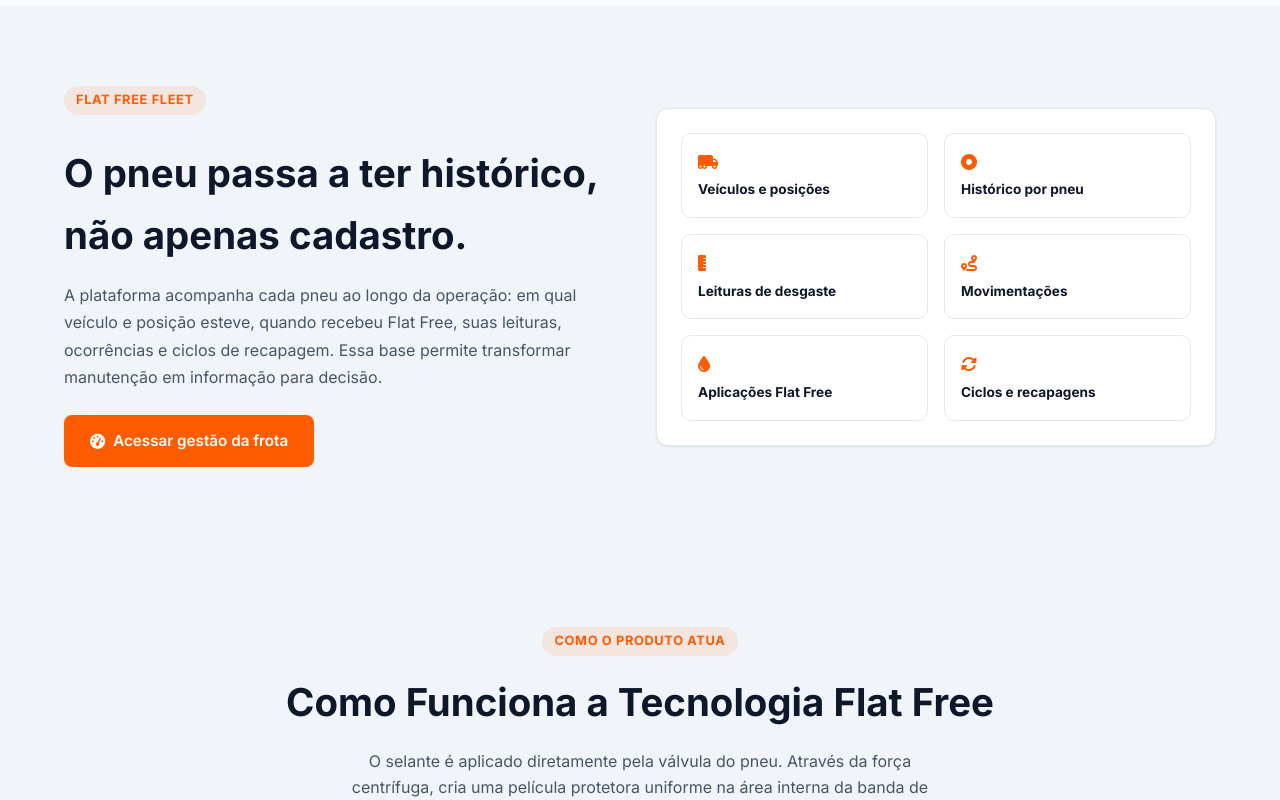
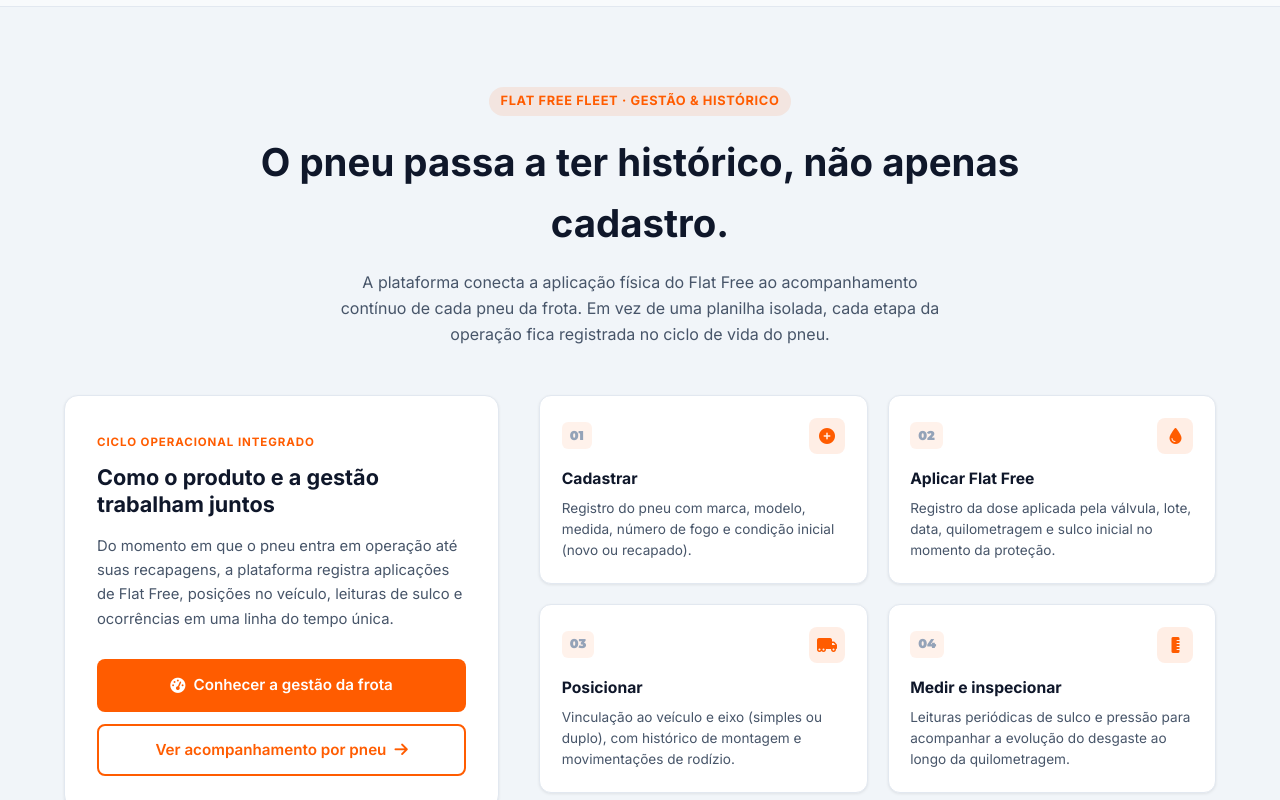
Before and after one commit to vicgouveia-cloud/flat-free-brasil, a Next.js app: page / in a window 1280 px wide. Shown: the part 1520-2320 px from the top of the page. Built offline with nearby package versions, Linux system fonts and the light colour scheme.

Commit message:
feat(home): remodel Flat Free Fleet section around tire lifecycle bridge

```diff
--- a/app/globals.css
+++ b/app/globals.css
@@ -515,3 +515,135 @@
     grid-template-columns: 1fr;
   }
 }
+
+/* Home Fleet Lifecycle Section */
+.home-fleet-section {
+  background: var(--bg-surface-elevated);
+  position: relative;
+  border-top: 1px solid var(--border-color);
+  border-bottom: 1px solid var(--border-color);
+}
+.home-fleet-header {
+  text-align: center;
+  max-width: 820px;
+  margin: 0 auto 3rem;
+}
+.home-fleet-cycle-container {
+  display: grid;
+  grid-template-columns: minmax(0, 0.9fr) minmax(0, 1.4fr);
+  gap: 2.5rem;
+  align-items: start;
+}
+.home-fleet-cycle-intro {
+  background: var(--bg-surface);
+  border: 1px solid var(--border-color);
+  border-radius: 14px;
+  padding: 2rem;
+  box-shadow: var(--shadow-sm);
+}
+.home-fleet-cycle-eyebrow {
+  display: inline-block;
+  font-size: 0.72rem;
+  font-weight: 700;
+  text-transform: uppercase;
+  letter-spacing: 0.08em;
+  color: var(--color-safety-orange);
+  margin-bottom: 0.75rem;
+}
+.home-fleet-cycle-intro h3 {
+  font-size: 1.35rem;
+  font-weight: 800;
+  line-height: 1.25;
+  margin-bottom: 1rem;
+}
+.home-fleet-cycle-intro p {
+  color: var(--text-secondary);
+  line-height: 1.65;
+  font-size: 0.925rem;
+  margin-bottom: 1.75rem;
+}
+.home-fleet-actions {
+  display: flex;
+  flex-direction: column;
+  gap: 0.75rem;
+}
+.home-fleet-actions .btn {
+  justify-content: center;
+}
+
+.home-fleet-steps-flow {
+  display: grid;
+  grid-template-columns: repeat(2, 1fr);
+  gap: 1.25rem;
+  position: relative;
+}
+.home-fleet-step-card {
+  background: var(--bg-surface);
+  border: 1px solid var(--border-color);
+  border-radius: 12px;
+  padding: 1.35rem;
+  box-shadow: var(--shadow-sm);
+  display: flex;
+  flex-direction: column;
+  position: relative;
+  transition: transform 0.15s ease, border-color 0.15s ease;
+}
+.home-fleet-step-card:hover {
+  transform: translateY(-2px);
+  border-color: rgba(255, 92, 0, 0.3);
+}
+.home-fleet-step-header {
+  display: flex;
+  justify-content: space-between;
+  align-items: center;
+  margin-bottom: 0.75rem;
+}
+.home-fleet-step-number {
+  font-family: Montserrat, sans-serif;
+  font-size: 0.8rem;
+  font-weight: 900;
+  color: var(--text-muted);
+  background: rgba(255, 92, 0, 0.08);
+  padding: 0.2rem 0.5rem;
+  border-radius: 6px;
+}
+.home-fleet-step-icon {
+  width: 2.25rem;
+  height: 2.25rem;
+  background: rgba(255, 92, 0, 0.1);
+  border-radius: 8px;
+  display: flex;
+  align-items: center;
+  justify-content: center;
+  color: var(--color-safety-orange);
+  font-size: 1rem;
+}
+.home-fleet-step-card h4 {
+  font-size: 0.98rem;
+  font-weight: 800;
+  margin-bottom: 0.45rem;
+  color: var(--text-primary);
+}
+.home-fleet-step-card p {
+  font-size: 0.85rem;
+  color: var(--text-secondary);
+  line-height: 1.55;
+  margin: 0;
+}
+
+@media (max-width: 960px) {
+  .home-fleet-cycle-container {
+    grid-template-columns: 1fr;
+    gap: 2rem;
+  }
+}
+
+@media (max-width: 600px) {
+  .home-fleet-steps-flow {
+    grid-template-columns: 1fr;
+    gap: 1rem;
+  }
+  .home-fleet-cycle-intro {
+    padding: 1.5rem;
+  }
+}
--- a/app/page.tsx
+++ b/app/page.tsx
@@ -219,30 +219,83 @@
           </div>
         </section>
 
-        {/* PLATFORM */}
-        <section className="section" style={{ background: 'var(--bg-surface-elevated)' }}>
+        {/* PLATFORM / FLEET LIFECYCLE BRIDGE */}
+        <section className="section home-fleet-section" aria-labelledby="home-fleet-title">
           <div className="container">
-            <div className="grid-2" style={{ alignItems: 'center' }}>
-              <div>
-                <span className="section-tag">Flat Free Fleet</span>
-                <h2 className="section-title" style={{ textAlign: 'left', marginTop: '0.8rem' }}>O pneu passa a ter histórico, não apenas cadastro.</h2>
-                <p style={{ color: 'var(--text-secondary)', lineHeight: 1.7, marginBottom: '1.5rem' }}>
-                  A plataforma acompanha cada pneu ao longo da operação: em qual veículo e posição esteve, quando recebeu Flat Free, suas leituras, ocorrências e ciclos de recapagem. Essa base permite transformar manutenção em informação para decisão.
+            <div className="home-fleet-header">
+              <span className="section-tag">Flat Free Fleet · Gestão &amp; Histórico</span>
+              <h2 id="home-fleet-title" className="section-title">O pneu passa a ter histórico, não apenas cadastro.</h2>
+              <p className="section-description">
+                A plataforma conecta a aplicação física do Flat Free ao acompanhamento contínuo de cada pneu da frota. Em vez de uma planilha isolada, cada etapa da operação fica registrada no ciclo de vida do pneu.
+              </p>
+            </div>
+
+            <div className="home-fleet-cycle-container">
+              <div className="home-fleet-cycle-intro">
+                <span className="home-fleet-cycle-eyebrow">Ciclo operacional integrado</span>
+                <h3>Como o produto e a gestão trabalham juntos</h3>
+                <p>
+                  Do momento em que o pneu entra em operação até suas recapagens, a plataforma registra aplicações de Flat Free, posições no veículo, leituras de sulco e ocorrências em uma linha do tempo única.
                 </p>
-                <Link href="/app" className="btn btn-primary"><i className="fas fa-gauge-high" /> Acessar gestão da frota</Link>
+                <div className="home-fleet-actions">
+                  <Link href="/app" className="btn btn-primary">
+                    <i className="fas fa-gauge-high" aria-hidden="true" /> Conhecer a gestão da frota
+                  </Link>
+                  <Link href="/app/pneus" className="btn btn-outline">
+                    Ver acompanhamento por pneu <i className="fas fa-arrow-right" aria-hidden="true" />
+                  </Link>
+                </div>
               </div>
-              <div className="card platform-features-grid">
+
+              <div className="home-fleet-steps-flow">
                 {[
-                  ['fa-truck-moving', 'Veículos e posições'],
-                  ['fa-circle-dot', 'Histórico por pneu'],
-                  ['fa-ruler-vertical', 'Leituras de desgaste'],
-                  ['fa-route', 'Movimentações'],
-                  ['fa-droplet', 'Aplicações Flat Free'],
-                  ['fa-rotate', 'Ciclos e recapagens'],
-                ].map(([icon, label]) => (
-                  <div key={label} style={{ padding: '1rem', border: '1px solid var(--border-color)', borderRadius: '10px', background: 'var(--bg-surface)' }}>
-                    <i className={`fas ${icon}`} style={{ color: 'var(--color-safety-orange)', marginBottom: '0.6rem' }} />
-                    <div style={{ fontSize: '0.85rem', fontWeight: 700 }}>{label}</div>
+                  {
+                    step: '01',
+                    icon: 'fa-circle-plus',
+                    title: 'Cadastrar',
+                    desc: 'Registro do pneu com marca, modelo, medida, número de fogo e condição inicial (novo ou recapado).',
+                  },
+                  {
+                    step: '02',
+                    icon: 'fa-droplet',
+                    title: 'Aplicar Flat Free',
+                    desc: 'Registro da dose aplicada pela válvula, lote, data, quilometragem e sulco inicial no momento da proteção.',
+                  },
+                  {
+                    step: '03',
+                    icon: 'fa-truck-moving',
+                    title: 'Posicionar',
+                    desc: 'Vinculação ao veículo e eixo (simples ou duplo), com histórico de montagem e movimentações de rodízio.',
+                  },
+                  {
+                    step: '04',
+                    icon: 'fa-ruler-vertical',
+                    title: 'Medir e inspecionar',
+                    desc: 'Leituras periódicas de sulco e pressão para acompanhar a evolução do desgaste ao longo da quilometragem.',
+                  },
+                  {
+                    step: '05',
+                    icon: 'fa-triangle-exclamation',
+                    title: 'Registrar ocorrências',
+                    desc: 'Apontamento de perfurações atendidas, reparos, perdas de pressão, retiradas ou envio para recapagem.',
+                  },
+                  {
+                    step: '06',
+                    icon: 'fa-timeline',
+                    title: 'Acompanhar histórico',
+                    desc: 'Linha do tempo consolidada relacionando veículos, posições, aplicações de produto e ciclos de vida do pneu.',
+                  },
+                ].map((item, idx) => (
+                  <div key={item.step} className="home-fleet-step-card">
+                    <div className="home-fleet-step-header">
+                      <span className="home-fleet-step-number">{item.step}</span>
+                      <div className="home-fleet-step-icon">
+                        <i className={`fas ${item.icon}`} aria-hidden="true" />
+                      </div>
+                    </div>
+                    <h4>{item.title}</h4>
+                    <p>{item.desc}</p>
+                    {idx < 5 && <div className="home-fleet-step-connector" aria-hidden="true" />}
                   </div>
                 ))}
               </div>
```
